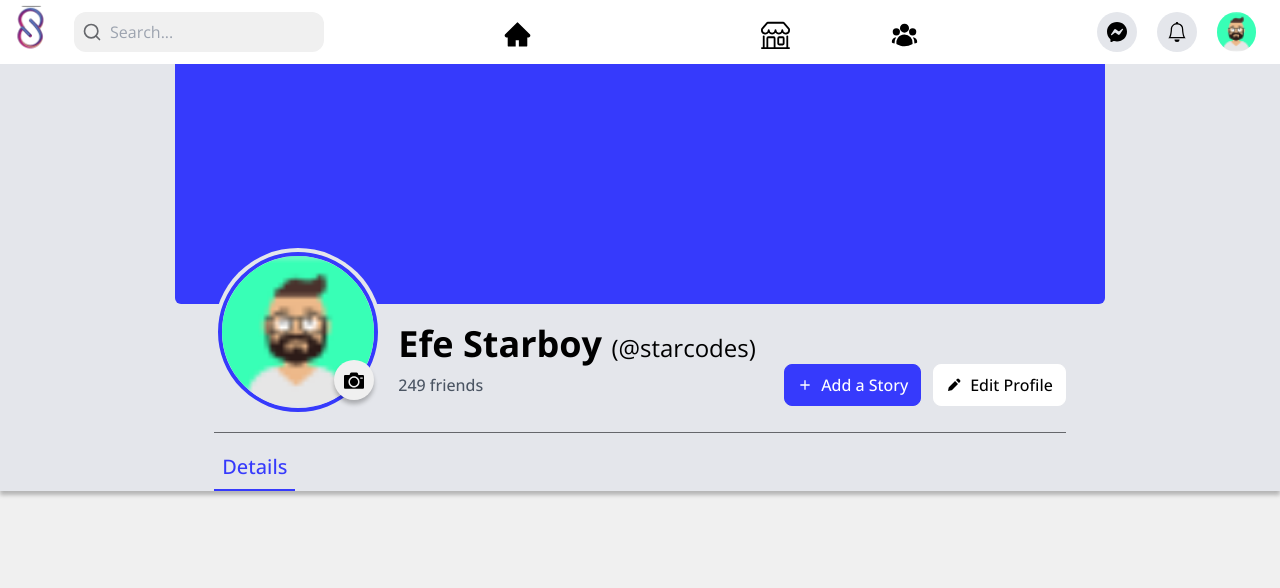
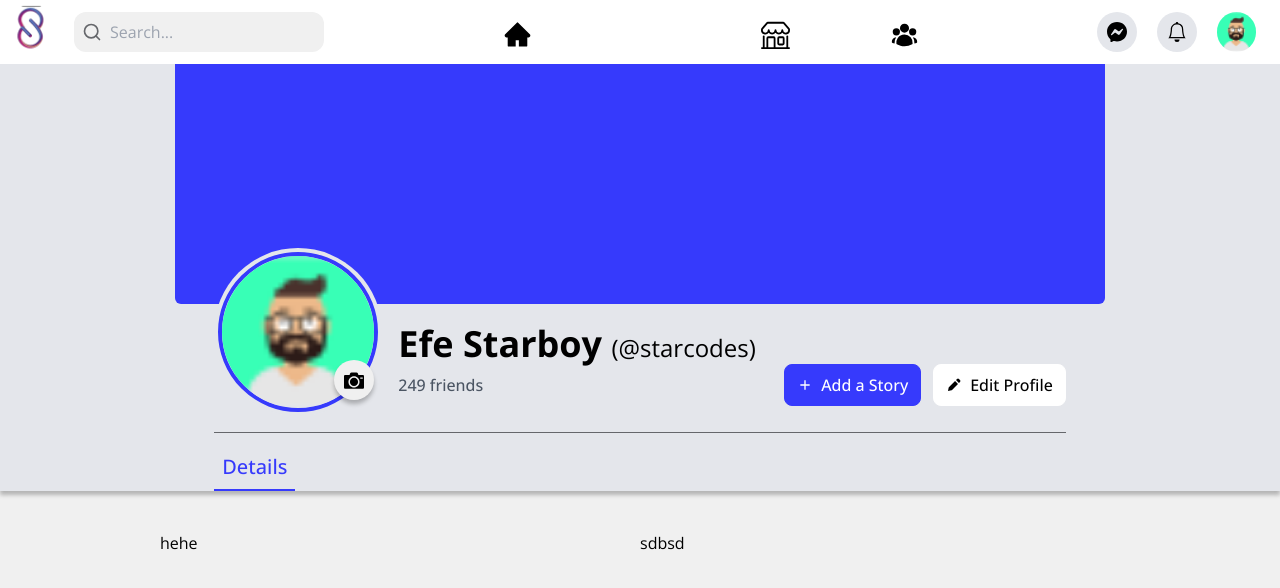
Before and after one commit to asiughuslyvesterobus/social_app, a Next.js app in the folder client/: page /profile/01029302 in a window 1280 px wide. Shown: the top 588 px of the page. Built offline with nearby package versions, Linux system fonts and the light colour scheme; some icons are missing.

Commit message:
working on profile page

```diff
--- a/client/pages/profile/[id].tsx
+++ b/client/pages/profile/[id].tsx
@@ -5,7 +5,7 @@ import { BiPlus, BiSolidPencil } from "react-icons/bi";
 const Profilepage = () => {
   return (
     <MainLayout title="User Profile">
-      <section className="w-full flex-col items-start justify-start gap-5">
+      <section className="w-full flex-col items-start justify-start gap-5 h-screen overflow-y-auto overflow-x-hidden">
         <div className="w-full bg-btngray tab:px-5 shadow-boxShad flex gap-5 flex-col items-center justify-center">
           <div className="tab:w-[75%] w-full tab:mx-auto flex flex-col items-start justify-start">
             <div className="w-full relative h-[120px] tab:h-[240px] bg-primary tab:rounded-bl-md tab:rounded-br-md"></div>
@@ -60,8 +60,9 @@ const Profilepage = () => {
             </div>
           </div>
         </div>
-        <div className="tab:w-[75%] w-full tab:mx-auto flex flex-col items-start justify-start tab:flex-row">
-
+        <div className="tab:w-[75%] w-full tab:mx-auto flex flex-col items-start justify-start tab:flex-row py-10">
+          <div className="w-full">hehe</div>
+          <div className="w-full">sdbsd</div>
         </div>
       </section>
     </MainLayout>
```
